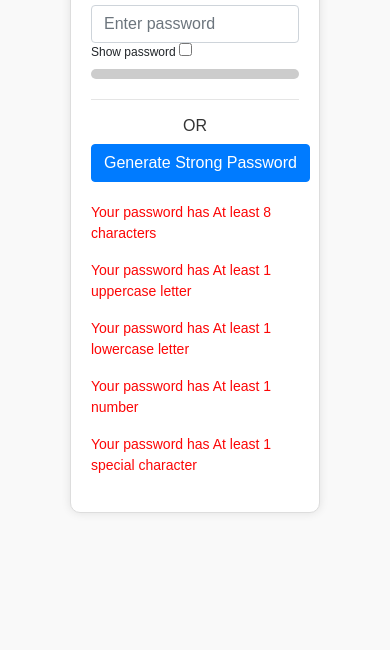
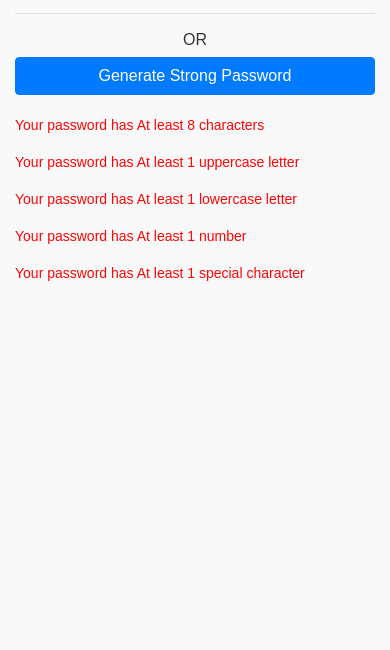
Before and after one commit to iamissifu/password_strength_checker, a plain HTML site: page index.html in a window 390 px wide. Shown: the part 194-844 px from the top of the page. Drawn offline with nearby package versions, Linux system fonts and the light colour scheme.

Commit message:
used bootstrap for responsive design

```diff
--- a/index.html
+++ b/index.html
@@ -4,11 +4,12 @@
   <title>Password Strength Checker and Generator</title>
   <link rel="stylesheet" href="https://maxcdn.bootstrapcdn.com/bootstrap/4.0.0/css/bootstrap.min.css">
   <link rel="stylesheet" href="style.css">
-
 </head>
 <body>
-  <div class="container">
-    <h3>Password Strength Checker and Generator</h3>
+  <div class="container-fluid">
+    <div class="row justify-content-center">
+      <div class="col-md-6 col-sm-8 col-xs-12">
+        <h3 class="text-center">Password Strength Checker and Generator</h3>
         <form>
           <div class="form-group">
             <label for="password">Password:</label>
@@ -21,9 +22,9 @@
             <div id="password-alert"></div>
           </div>
           <hr>
-      <h6>OR</h6>
+          <h6 class="text-center">OR</h6>
           <div class="form-group text-center">
-        <button type="button" class="btn btn-primary " onclick="generateStrongPassword()">Generate Strong Password</button>
+            <button type="button" class="btn btn-primary btn-block" onclick="generateStrongPassword()">Generate Strong Password</button>
           </div>
           <div class="password-policies">
             <p id="policy-length" class="password-policy">Your password has At least 8 characters</p>
@@ -34,6 +35,8 @@
           </div>
         </form>
       </div>
+    </div>
+  </div>
 
   <script src="script.js"></script>
 </body>
--- a/style.css
+++ b/style.css
@@ -1,31 +1,12 @@
-/* Simple and bright design */
-
-/* Global styles */
-body {
+   /* Simple and bright design */
+   body {
     background-color: #f9f9f9;
     font-family: Arial, sans-serif;
-    font-size: 16px; /* added a default font size */
   }
-
-  /* Responsive typography */
-  @media (max-width: 768px) { /* tablet */
-    body {
-      font-size: 14px;
-    }
-  }
-
-  @media (max-width: 480px) { /* mobile */
-    body {
-      font-size: 12px;
-    }
-  }
-
-  h6 {
+  h6{
     color: #333;
     text-align: center;
   }
-
-  /* Container styles */
   .container {
     max-width: 400px;
     margin: 40px auto;
@@ -35,56 +16,30 @@ body {
     border-radius: 10px;
     box-shadow: 0 0 10px rgba(0, 0, 0, 0.1);
   }
-
-  /* Responsive container styles */
-  @media (max-width: 768px) { /* tablet */
-    .container {
-      max-width: 300px;
-      margin: 20px auto;
-    }
-  }
-
-  @media (max-width: 480px) { /* mobile */
-    .container {
-      max-width: 250px;
-      margin: 10px auto;
-    }
-  }
-
-  /* Form group styles */
   .form-group {
     margin-bottom: 20px;
   }
-
-  /* Password policies styles */
   .password-policies {
     margin-top: 20px;
   }
-
   .password-policy {
     font-size: 14px;
     color: #fc0606;
   }
-
   .password-policy.met {
-    color: green;
-  }
-
-  /* Password strength bar styles */
+  color: green;
+}
   #password-strength-bar {
     height: 10px;
     border-radius: 5px;
     background-color: #ccc;
     overflow: hidden;
   }
-
   #password-strength-bar-inner {
     height: 100%;
     background-color: #337ab7;
     transition: width 0.5s;
   }
-
-  /* Password alert styles */
   #password-alert {
     font-size: 14px;
     color: #FF9800;
```
Lines whose indentation alone changed are shown as unchanged.
